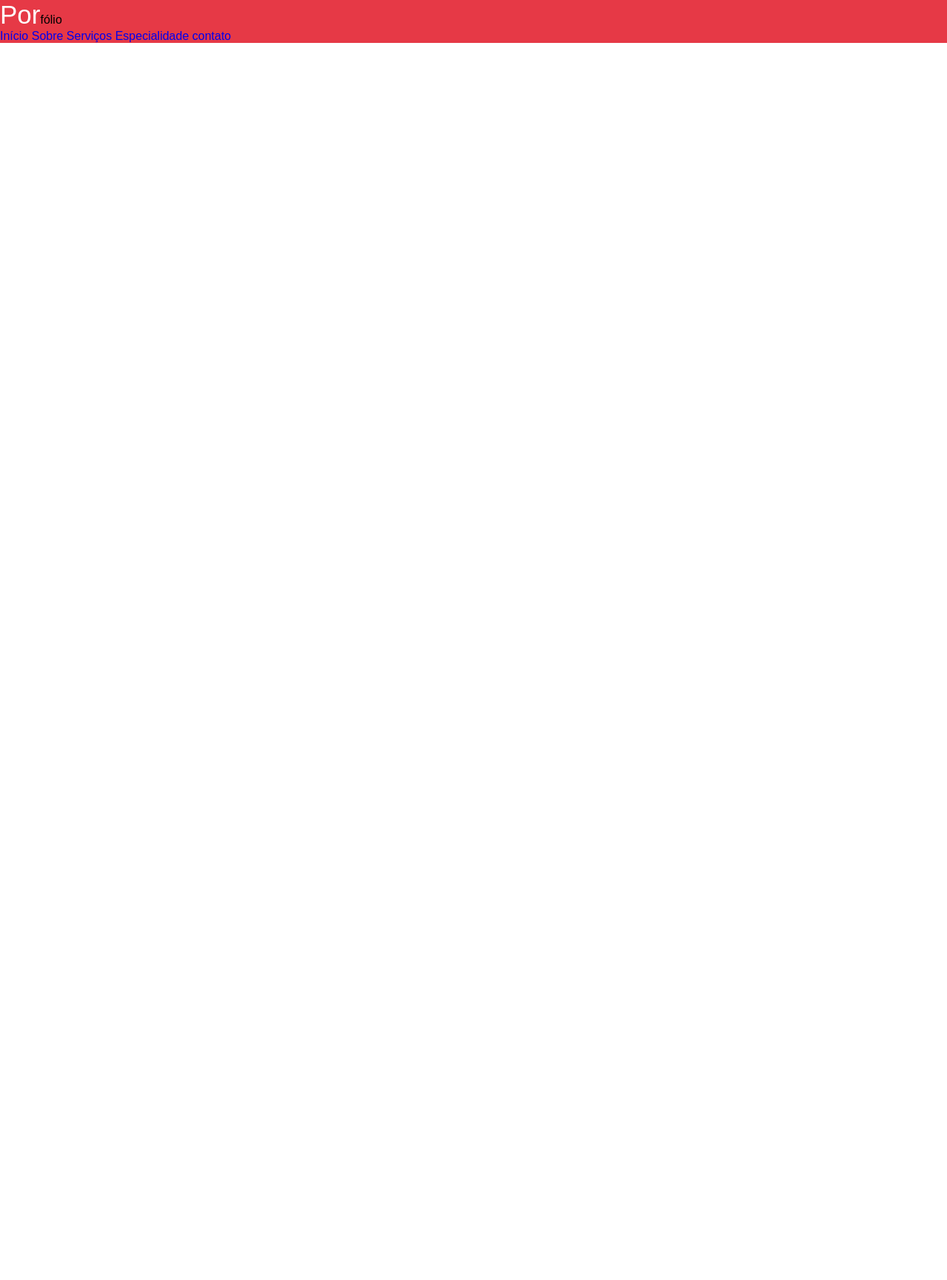
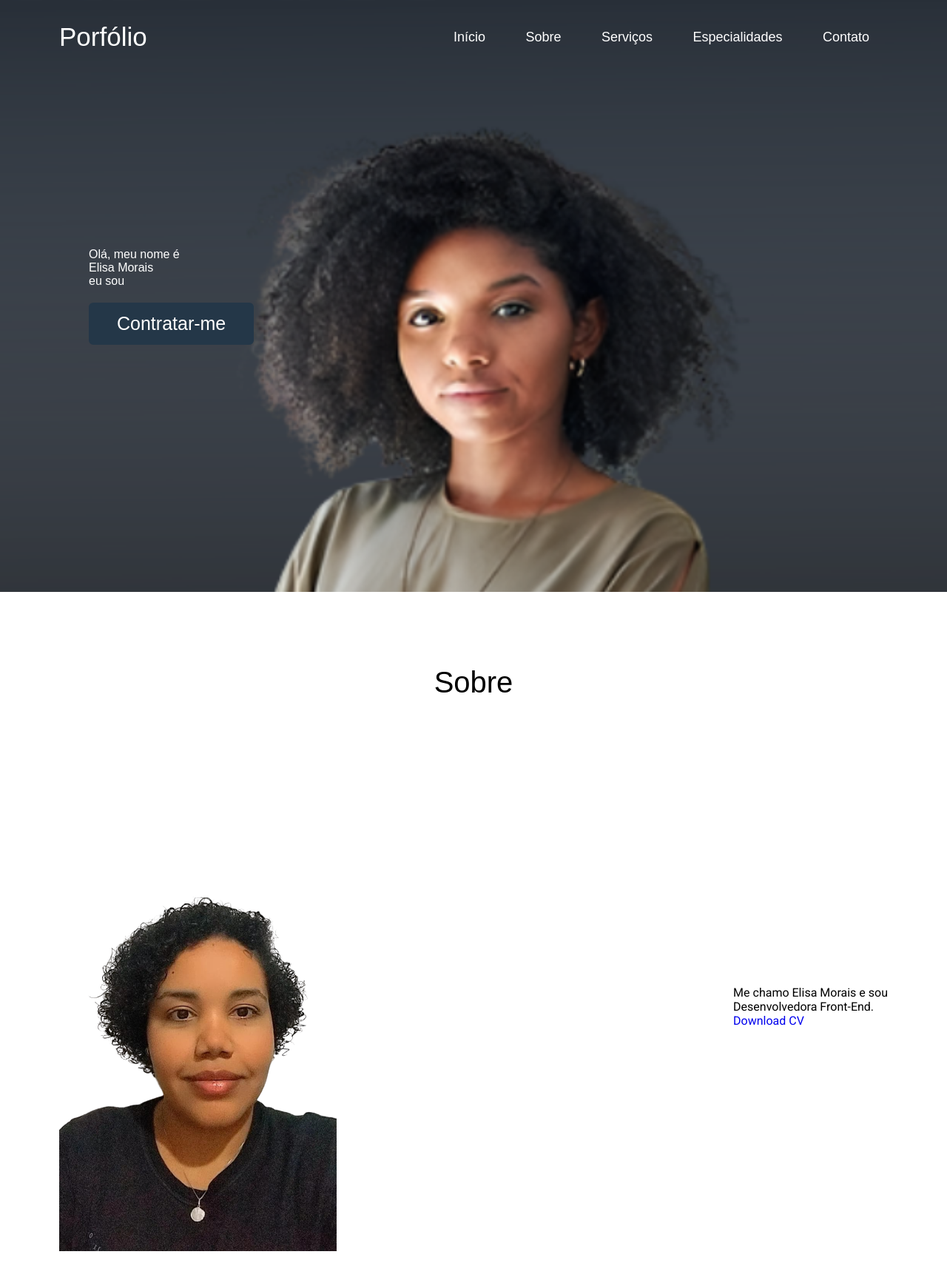
Before and after one commit to elisamorais/portfolio_frontend, a plain HTML site: page index.html in a window 1280 px wide. Shown: the whole page at 74% size. Before the commit the page ends 800 px from the top, so only its background shows below. Drawn offline with nearby package versions, Linux system fonts and the light colour scheme; a web font is replaced by a local one.

Commit message:
continuação projeto

```diff
--- a/index.html
+++ b/index.html
@@ -2,23 +2,65 @@
 <html lang="en">
   <head>
     <meta charset="UTF-8">
+    <meta http-equiv="X-Ua-Compatible" content="IE=edge">
     <meta name="viewport" content="width=device-width, initial-scale=1.0">
     <title>Portfólio | Front</title>
+
     <link rel="stylesheet" href="./style.css">
   </head>
   <body>
+    <div class="scroll-up-btn">
+      <ion-icon name="chevron-uo-outline"></ion-icon>
+    </div>
     <div class="navbar">
       <div class="max-width">
-        <div class="logo"><a href="#">Por</a><span>fólio</span></div>
+        <div class="logo"><a href="#">Por<span>fólio</span></a></div>
         <ul class="menu">
-          <li><a href="#">Início</a></li>
-          <li><a href="#">Sobre</a></li>
-          <li><a href="#">Serviços</a></li>
-          <li><a href="#">Especialidade</a></li>
-          <li><a href="#">contato</a></li>
+          <li><a href="#home">Início</a></li>
+          <li><a href="#about">Sobre</a></li>
+          <li><a href="#services">Serviços</a></li>
+          <li><a href="#skills">Especialidades</a></li>
+          <li><a href="#contact">Contato</a></li>
         </ul>
+        <div class="menu-btn">
+          <ion-icon name="menu-outline"></ion-icon>
+        </div>
       </div>
     </div>
+
+    <!--home inicio-->
+    <section class="home" id="home">
+      <div class="max-width">
+        <div class="home-content">
+          <div class="text-1">Olá, meu nome é</div>
+          <div class="text-2">Elisa Morais</div>
+          <div class="text-3">eu sou <span class="typing"></span></div>
+          <a href="#">Contratar-me</a>
+        </div>
+      </div>
+    </section>
+
+    <!--Sessão sobre-->
+  <section class="about" id="about">
+    <div class="max-width">
+      <h2 class="title">Sobre</h2>
+      <div class="about-content">
+        <div class="column left">
+          <img src="./imagens/img-1.png" alt="">
+        </div>
+        <div class="column rigth">
+          <div class="text">Me chamo Elisa Morais e sou <span class="typing-2"></span></div>
+          <p>Desenvolvedora Front-End.</p>
+          <a href="#">Download CV</a>
+        </div>
+      </div>
+    </div>
+  </section>
+
+  <!--sessão serviços-->
+  <section class="services" id="services">
+
+  </section>
 
       <script type="module" src="https://unpkg.com/ionicons@5.5.2/dist/ionicons/ionicons.esm.js"></script>
       <script nomodule src="https://unpkg.com/ionicons@5.5.2/dist/ionicons/ionicons.js"></script>
--- a/style.css
+++ b/style.css
@@ -1,5 +1,4 @@
 @import url('https://fonts.googleapis.com/css2?family=Anek+Latin:wght@200;300&family=Roboto:ital,wght@0,300;0,400;1,300;1,400&display=swap');
-
 * {
     margin: 0;
     padding: 0;
@@ -7,23 +6,201 @@
     text-decoration: none;
 }
 
+html {
+    scroll-behavior: smooth;
+}
+
+.max-width {
+    max-width: 1300px;
+    padding: 0 80px;
+    margin: auto;
+}
 /*navbar - INÍCIO*/
-
 .navbar {
     position: fixed;
     width: 100%;
-    background: #e63946;
+    padding: 30px 0;
     font-family: 'Ubuntu', sans-serif;
+    z-index: 999;
+    transition: all 0.3s ease;
 }
 
-.navbar .logo a{
-    color:white;
+.navbar .sticky {
+    background: #243748;
+    padding: 15px 0;;
+}
+
+.navbar .max-width {
+    display: flex;
+    align-items: center;
+    justify-content: space-between;
+}
+
+.navbar .logo a {
+    color: #fff;
     font-size: 35px;
     font-weight: 500;
+}
+
+.navbar .logo a span {
+    color: #fff;
+    transition: all 0.35s ease;
+}
+
+.navbar .sticky .logo a span {
+    color: #fff;
 }
 
 .navbar .menu li{
     list-style: none;
     display: inline-block;
+}
 
+.navbar .menu li a {
+    color: #fff;
+    font-size: 18px;
+    font-weight: 500;
+    margin: 25px;
+    transition: color 0.3s ease;
 }
+
+.navbar .menu li a:hover {
+    color: #243748;
+}
+
+/*home - inicio*/
+
+.home {
+    display: flex;
+    background: url(./imagens/photostudio-2-designify.png) no-repeat;
+    background-size: cover;
+    height: 100vh;
+    color: #fff;
+    min-height: 500px;
+    font-family: 'Ubuntu', sans-serif;
+}
+
+.home .max-width {
+    margin: auto 0 auto 40px;
+}
+
+.home .home.content .text-1 {
+    font-size: 27px;
+}
+
+.home .home.content .text-2 {
+    font-size: 75px;
+    font-weight: 500;
+    margin-left: -3px;
+}
+
+.home .home.content .text-3 {
+    font-size: 40px;
+    margin: 5px 0;
+}
+
+.home .home.content .text-1 span {
+    color: #243748;
+    font-weight: 500;
+}
+
+.home .home-content a {
+    display: inline-block;
+    background: #243748;
+    color: #fff;
+    font-size: 25px;
+    padding: 12px 36px;
+    margin-top: 20px;
+    border-radius: 6px;
+    border: 2px solid #243748;
+}
+
+.home .home-content a:hover {
+    color: #243748;
+    background: none;
+}
+/*Menu Mobile*/
+.menu-btn{
+    color:#fff;
+    font-size: 26px;
+    cursor:pointer;
+    display: none;
+}
+
+.scroll-up-btn {
+    position:fixed;
+    width: 41px;
+    height: 45px;
+    right: 30px;
+    bottom: 30px;
+    text-align: center;
+    line-height: 50px;
+    color: #fff;
+    background: #243748;
+    border-radius: 6px;
+    font-size: 30px;
+    z-index: 9999;
+    cursor:pointer;
+    opacity: 0;
+    pointer-events: none;
+    transition: all 0.3s ease;
+}
+
+.scroll-up-btn.show {
+    bottom: 30px;
+    opacity: 1;
+    pointer-events: auto;
+}
+
+/*todos os codigos similares*/
+
+section {
+    padding: 100px 0;
+}
+
+section .title {
+    font-family: 'Ubuntu', sans-serif;
+    text-align: center;
+    font-size: 40px;
+    font-weight: 500;
+    margin-bottom: 60px;
+    padding-bottom: 20px;
+    position: relative;
+}
+
+section .title::before {
+    content: "";
+    position: absolute;
+    bottom: 0;
+    left: 50%;
+    width: 3px;
+    background: #111;
+    transform: translateX(-50%);
+}
+
+section .title::after {
+    position: absolute;
+    bottom: -12px;
+    left: 50%;
+    font-size: 20px;
+    background: #fff;
+    color: #243748;
+    padding: 5px;
+    transform: translateX(-50%);
+}
+
+.about, .services, .skills, .contact, footer {
+    font-family: 'Roboto', sans-serif;
+}
+
+.about .about-content,
+.services .serv-content,
+.skills .skills-content,
+.contact .contact-content {
+    display: flex;
+    flex-wrap: wrap;
+    align-items: center;
+    justify-content: space-between;
+}
+
+/*sessão sobre*/
```
Also changed, not shown: script.js (added, +55 -0 lines), imagens/img-1.png (added), imagens/photostudio-2-designify.png (added).
